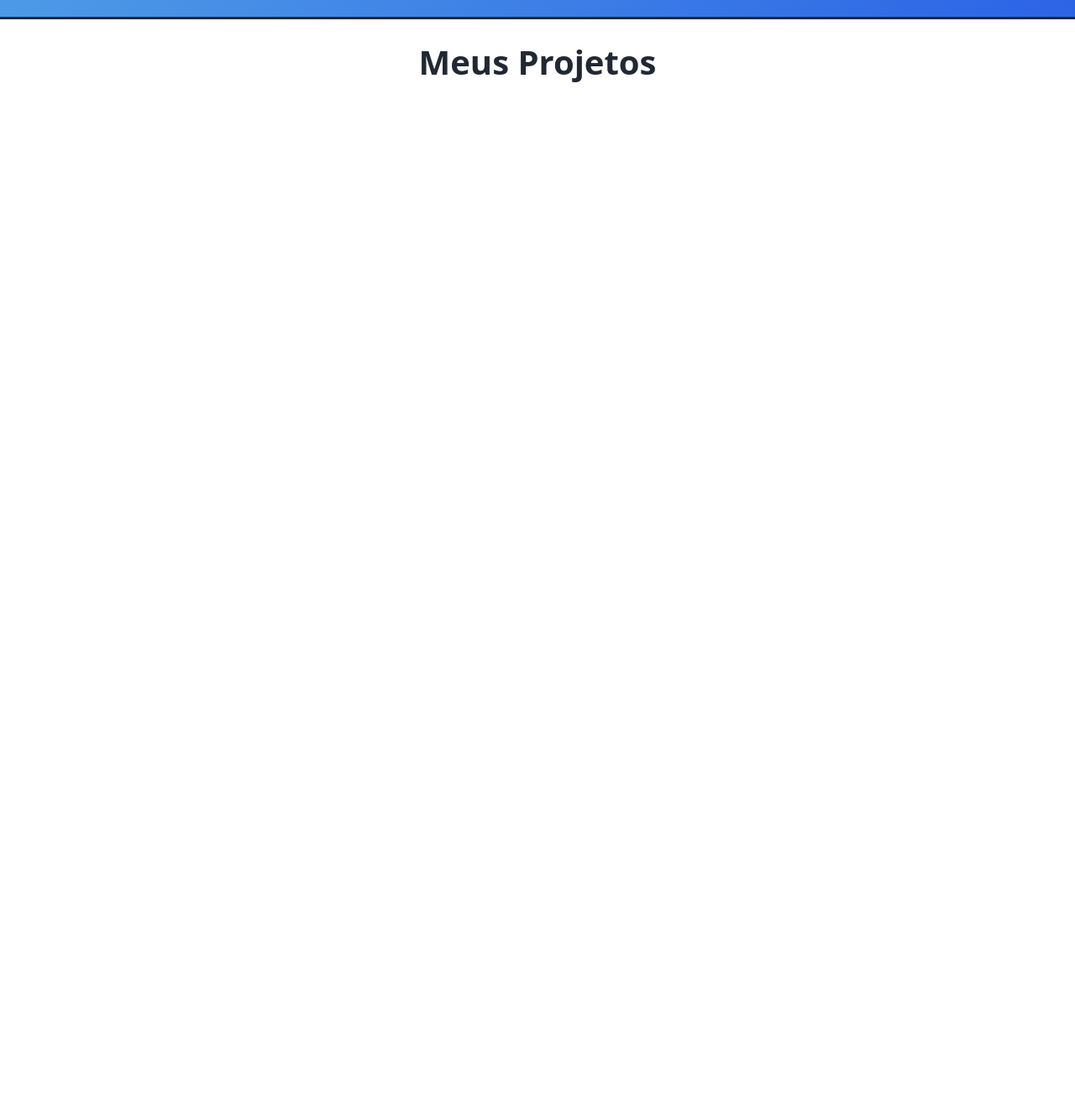
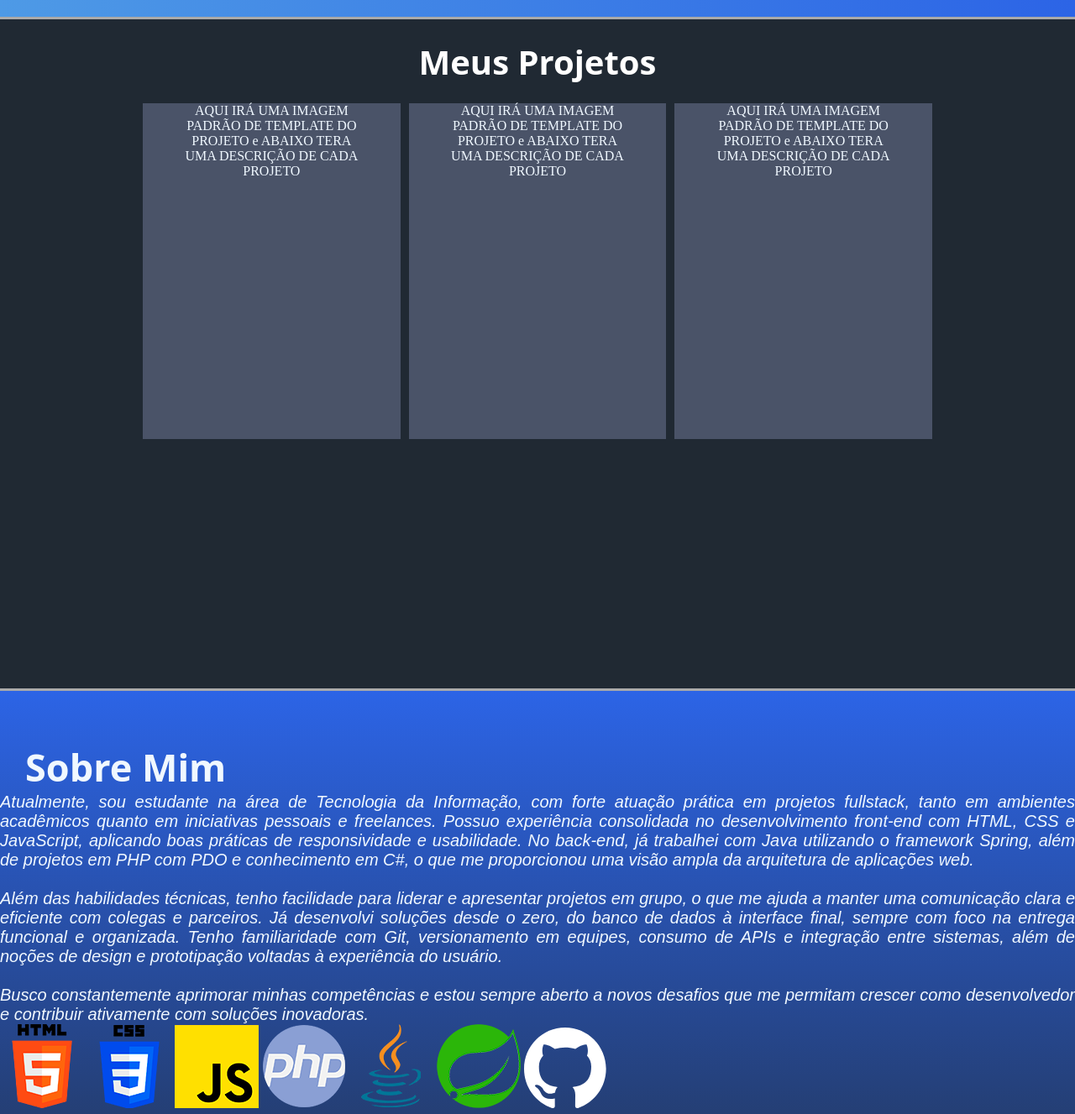
Before and after one commit to RaphaelSantt/portfolio-raphael, a plain HTML site: page index.html in a window 1280 px wide. Shown: the part 860-2187 px from the top of the page at 84% size. Before the commit the page ends 1680 px from the top, so only its background shows below. Drawn offline with Linux system fonts and the light colour scheme; a web font is replaced by a local one.

Commit message:
seção sobre mim adicionado

```diff
--- a/index.html
+++ b/index.html
@@ -20,10 +20,10 @@
 
          <header class="header">
             <nav class="nav">
-                <a href="">Projetos</a>
+                <a href="#cabeçalhoProjetos">Projetos</a>
                 <a href="">Sobre</a>
                 <a href="">Contatos</a>
-                <a href="">|</a>
+                <p href="">|</p>
 
 
             </nav>
@@ -48,11 +48,34 @@
     </div>
 
     <div class="projetos">
-        <div class="cabeçalho">
+        <div class="cabeçalho" id="cabeçalhoProjetos">
             <h1>Meus Projetos</h1>
+        </div>
+
+        <div class="containerProjetos">
+            <div class="caixaProjetos">AQUI IRÁ UMA IMAGEM PADRÃO DE TEMPLATE DO PROJETO e ABAIXO TERA UMA DESCRIÇÃO DE CADA PROJETO</div>
+            <div class="caixaProjetos">AQUI IRÁ UMA IMAGEM PADRÃO DE TEMPLATE DO PROJETO e ABAIXO TERA UMA DESCRIÇÃO DE CADA PROJETO</div>
+            <div class="caixaProjetos">AQUI IRÁ UMA IMAGEM PADRÃO DE TEMPLATE DO PROJETO e ABAIXO TERA UMA DESCRIÇÃO DE CADA PROJETO</div>
         </div>
 
 
     </div>
+
+    <div class="containerSobre">
+        <H1 class="titulo">Sobre Mim</H1>
+        <p class="resumoSobre">Atualmente, sou estudante na área de Tecnologia da Informação, com forte atuação prática em projetos fullstack, tanto em ambientes acadêmicos quanto em iniciativas pessoais e freelances. Possuo experiência consolidada no desenvolvimento front-end com HTML, CSS e JavaScript, aplicando boas práticas de responsividade e usabilidade. No back-end, já trabalhei com Java utilizando o framework Spring, além de projetos em PHP com PDO e conhecimento em C#, o que me proporcionou uma visão ampla da arquitetura de aplicações web. <br><br>Além das habilidades técnicas, tenho facilidade para liderar e apresentar projetos em grupo, o que me ajuda a manter uma comunicação clara e eficiente com colegas e parceiros. Já desenvolvi soluções desde o zero, do banco de dados à interface final, sempre com foco na entrega funcional e organizada. Tenho familiaridade com Git, versionamento em equipes, consumo de APIs e integração entre sistemas, além de noções de design e prototipação voltadas à experiência do usuário.<br><br>
+        Busco constantemente aprimorar minhas competências e estou sempre aberto a novos desafios que me permitam crescer como desenvolvedor e contribuir ativamente com soluções inovadoras.</p>
+
+        <div class="imagensSobre">
+        <img src="images/html logo.png" alt="">
+        <img src="images/css logo.png" alt="">
+        <img src="images/javascript logo.png" alt="">
+        <img src="images/php logo.png" alt="">
+        <img src="images/java logo.png" alt="">
+        <img src="images/spring logo.png" alt="">
+        <img src="images/github-mark-white.svg" alt="">
+
+        </div>
+    </div>
 </body>
 </html>
--- a/style.css
+++ b/style.css
@@ -4,6 +4,7 @@
   margin: 0;
   padding: 0;
   box-sizing: border-box;
+  scroll-behavior: smooth;
 
 }
 
@@ -159,11 +160,13 @@
 
 }
 
+
+
 .projetos{
 
-  border-top: 3px solid #202933 ;
-    background: linear-gradient( white) ;
+  border-top: 3px solid #aaaaaa ;
   height: 100vh;
+  background-color: #202933;
 
 
 }
@@ -176,6 +179,57 @@
   height: 100px;
   font-size: 20px;
   font-family: system-ui, Boldonse;
-  color: #202933;
+  color: white;
 
 }
+
+.containerProjetos{
+
+  display: flex;
+  justify-content: space-between;
+  gap: 10px;
+  padding-left: 170px;
+  padding-right: 170px;
+  margin-top: 0px;
+  background-color: #202933;
+
+
+
+}
+
+.containerProjetos .caixaProjetos{
+
+  background-color: #4a5368;
+  color: aliceblue;
+  text-align: center;
+  padding-right: 50px;
+  padding-left: 50px;
+  width: 400px;
+  height: 400px;
+}
+
+.containerSobre{
+
+  border-top: 3px solid #aaaaaa ;
+  height: 100vh;
+  background: linear-gradient(to bottom, #2C64E6, #202933) ;
+
+}
+.titulo{
+
+  font-size: 45px;
+  text-align: left;
+  padding-left: 30px;
+  margin-top: 60px;
+  font-family: system-ui, Boldonse;
+  color: aliceblue;
+}
+
+.resumoSobre{
+
+  color: aliceblue;
+  font-family: sans-serif, Bebas Neue;
+  font-size: 20px;
+  font-style: italic;
+  text-align: justify;
+}
```
Also changed, not shown: images/Mockup do Sistema de estoque.png (added), images/css logo.png (added), images/html logo.png (added), images/java logo.png (added), images/javascript logo.png (added), images/php logo.png (added), images/spring logo.png (added), images/spring-3.svg (added).
